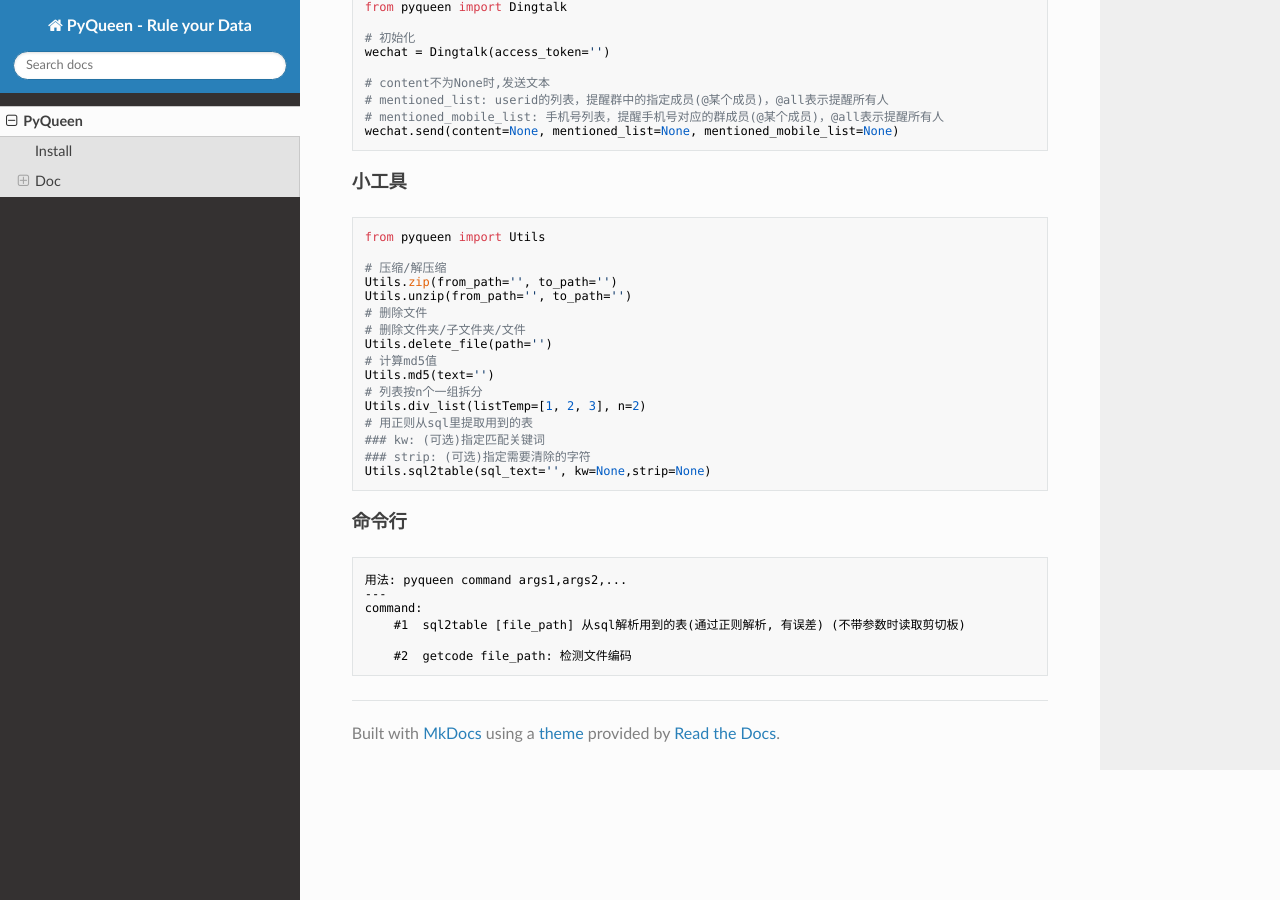
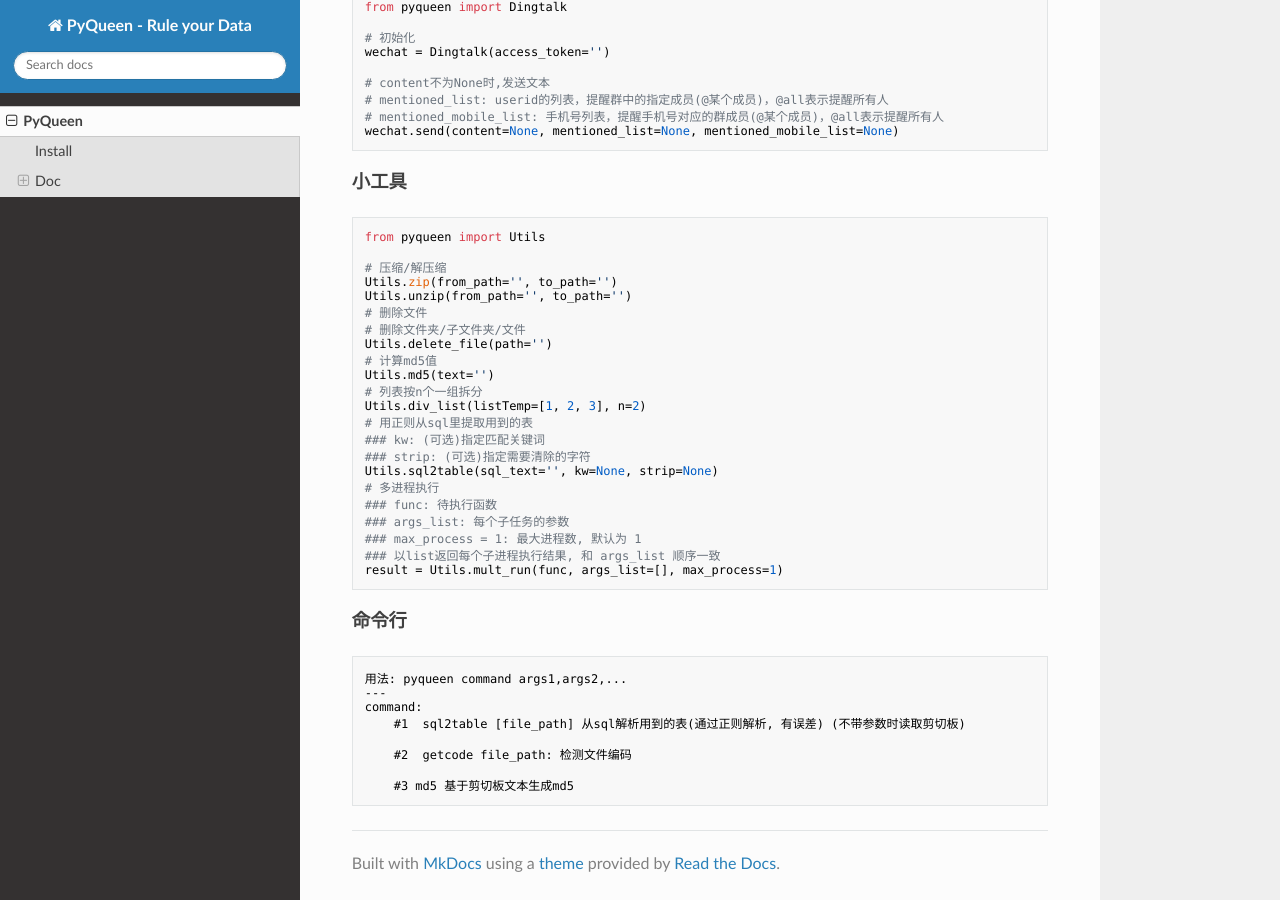
Before and after one commit to ts7ming/pyqueen, an MkDocs documentation site: the page built from docs/index.md, in a window 1280 px wide and 900 px high, scrolled down 4567 px. Built offline with MkDocs 1.6.1, drawn with Linux system fonts in a browser that asks for light colours; nearby versions of some CDN libraries.

Commit message:
doc: update

````diff
--- a/docs/index.md
+++ b/docs/index.md
@@ -258,7 +258,13 @@ Utils.div_list(listTemp=[1, 2, 3], n=2)
 # 用正则从sql里提取用到的表
 ### kw: (可选)指定匹配关键词
 ### strip: (可选)指定需要清除的字符
-Utils.sql2table(sql_text='', kw=None,strip=None)
+Utils.sql2table(sql_text='', kw=None, strip=None)
+# 多进程执行
+### func: 待执行函数
+### args_list: 每个子任务的参数
+### max_process = 1: 最大进程数, 默认为 1
+### 以list返回每个子进程执行结果, 和 args_list 顺序一致
+result = Utils.mult_run(func, args_list=[], max_process=1)
 ```
 
 #### 命令行
@@ -269,4 +275,6 @@ command:
     #1  sql2table [file_path] 从sql解析用到的表(通过正则解析, 有误差) (不带参数时读取剪切板)
 
     #2  getcode file_path: 检测文件编码
+
+    #3 md5 基于剪切板文本生成md5
 ```
````
Also changed, not shown: README.md (+9 -1 lines), pyqueen/__init__.py (line endings or trailing spaces).
